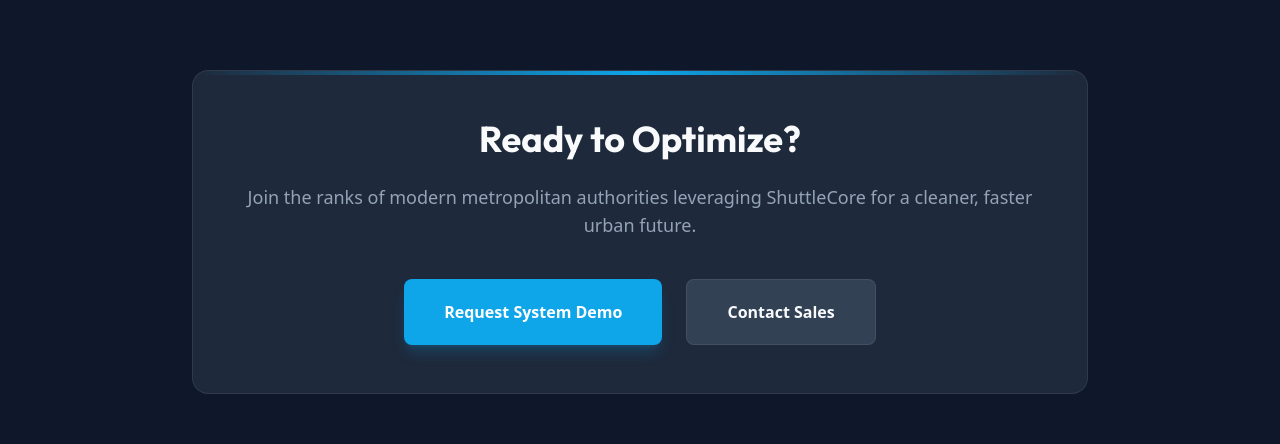
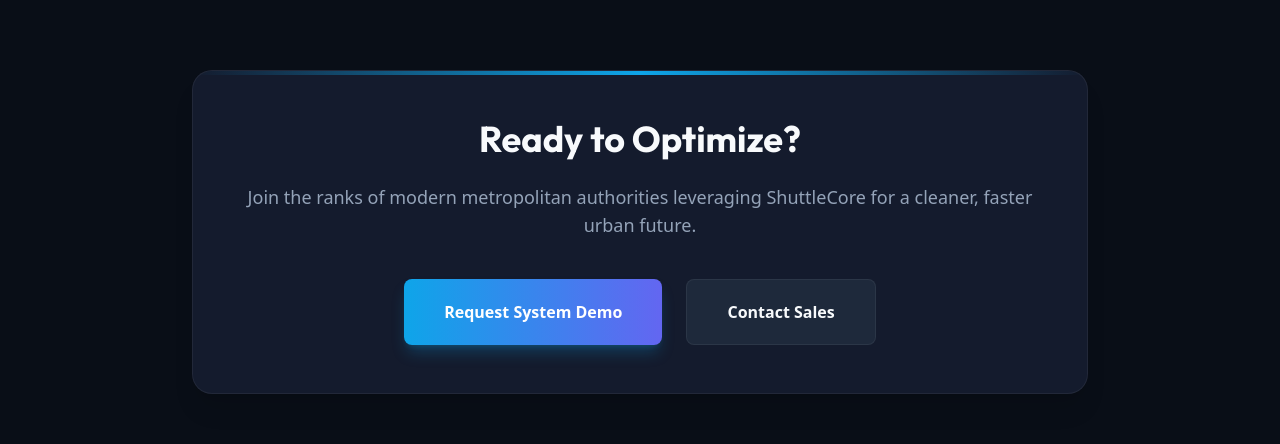
Before and after one commit to codinggita/shuttlecore, a React (Vite) app in the folder frontend/: page / in a window 1280 px wide. Shown: the part 2014-2458 px from the top of the page. Built offline with nearby package versions, Linux system fonts and the light colour scheme.

Commit message:
add a dashboard

```diff
--- a/frontend/package.json
+++ b/frontend/package.json
@@ -13,7 +13,8 @@
     "lucide-react": "^0.284.0",
     "react": "^18.2.0",
     "react-dom": "^18.2.0",
-    "react-router-dom": "^7.14.2"
+    "react-router-dom": "^7.14.2",
+    "recharts": "^3.8.1"
   },
   "devDependencies": {
     "@types/react": "^18.2.15",
--- a/frontend/src/index.css
+++ b/frontend/src/index.css
@@ -10,30 +10,30 @@
     --primary: #0EA5E9;
     --primary-hover: #0284C7;
     --secondary: #6366F1;
-    --background: #0F172A;
-    --surface: #1E293B;
-    --surface-light: #334155;
-    --surface-muted: rgba(255, 255, 255, 0.05);
+    --background: #090E17;
+    --surface: #141B2D;
+    --surface-light: #1E293B;
+    --surface-muted: rgba(255, 255, 255, 0.03);
     --text-main: #F8FAFC;
     --text-muted: #94A3B8;
-    --border: rgba(255, 255, 255, 0.08);
+    --border: rgba(255, 255, 255, 0.06);
   }
 
   .light {
-    --background: #F1F5F9;
+    --background: #F4F7FB;
     --surface: #FFFFFF;
     --surface-light: #F8FAFC;
-    --surface-muted: rgba(0, 0, 0, 0.05);
+    --surface-muted: rgba(0, 0, 0, 0.03);
     --text-main: #0F172A;
     --text-muted: #64748B;
-    --border: rgba(0, 0, 0, 0.1);
+    --border: rgba(0, 0, 0, 0.08);
   }
 
   body {
     background-color: var(--background);
     color: var(--text-main);
     font-family: 'Inter', sans-serif;
-    @apply overflow-x-hidden antialiased transition-colors duration-300;
+    @apply overflow-x-hidden antialiased transition-colors duration-500;
   }
 
   h1, h2, h3, h4, h5, h6 {
@@ -45,65 +45,86 @@
   .dashboard-card {
     background-color: var(--surface);
     border: 1px solid var(--border);
-    @apply backdrop-blur-md rounded-2xl p-6 transition-all duration-300;
+    @apply backdrop-blur-xl rounded-[1.25rem] p-6 transition-all duration-300 shadow-xl shadow-black/10;
   }
 
   .dashboard-card:hover {
-    @apply shadow-xl shadow-black/5 translate-y-[-2px];
-    border-color: var(--primary);
+    @apply shadow-2xl shadow-sky-900/10 -translate-y-1;
+    border-color: rgba(14, 165, 233, 0.2);
+  }
+
+  .light .dashboard-card:hover {
+    @apply shadow-sky-500/10;
   }
 
   .glass-panel {
     background: var(--surface);
-    backdrop-filter: blur(16px);
+    backdrop-filter: blur(24px);
     border: 1px solid var(--border);
+    @apply shadow-xl shadow-black/5;
   }
 
   .nav-link {
-    @apply flex items-center gap-3 px-4 py-3 rounded-xl text-sm font-medium transition-all duration-200;
+    @apply flex items-center gap-3 px-4 py-3 rounded-xl text-sm font-medium transition-all duration-300 relative overflow-hidden;
   }
 
   .nav-link-active {
-    @apply bg-sky-500/10 text-sky-500 border-r-2 border-sky-500;
+    @apply bg-gradient-to-r from-sky-500/10 to-transparent text-sky-400 font-bold border-l-[3px] border-sky-400 rounded-l-none;
+  }
+
+  .light .nav-link-active {
+    @apply from-sky-500/5 text-sky-600 border-sky-500;
   }
 
   .nav-link-inactive {
     color: var(--text-muted);
-    @apply hover:bg-sky-500/5 hover:text-sky-500;
+    border-left: 3px solid transparent;
+    @apply hover:bg-white/5 hover:text-white rounded-l-none;
+  }
+
+  .light .nav-link-inactive {
+    @apply hover:bg-black/5 hover:text-slate-900;
   }
 
   .sidebar-bg {
     background-color: var(--surface);
     border-right: 1px solid var(--border);
+    @apply shadow-2xl shadow-black/20;
   }
 
   .header-bg {
-    background-color: var(--surface);
+    background-color: var(--background);
     border-bottom: 1px solid var(--border);
+    @apply bg-opacity-80 backdrop-blur-lg;
   }
 
   .btn-primary {
-    @apply bg-sky-500 hover:bg-sky-600 text-white font-semibold py-2 px-4 rounded-xl transition-all duration-200 shadow-lg shadow-sky-500/20;
+    @apply bg-gradient-to-r from-sky-500 to-indigo-500 hover:from-sky-400 hover:to-indigo-400 text-white font-bold py-2.5 px-5 rounded-xl transition-all duration-300 shadow-lg shadow-sky-500/25 hover:shadow-sky-500/40 hover:-translate-y-0.5;
   }
 
   .btn-secondary {
-    @apply bg-slate-800 hover:bg-slate-700 text-slate-200 font-semibold py-2 px-4 rounded-xl transition-all duration-200;
+    @apply bg-slate-800 hover:bg-slate-700 text-slate-200 font-bold py-2.5 px-5 rounded-xl transition-all duration-300 border border-white/5 shadow-md hover:shadow-lg hover:-translate-y-0.5;
+  }
+
+  .light .btn-secondary {
+    @apply bg-white hover:bg-slate-50 text-slate-800 border-slate-200 shadow-sm hover:shadow-md;
   }
 
   .icon-btn {
     background-color: var(--surface-muted);
     color: var(--text-muted);
-    @apply w-10 h-10 rounded-xl flex items-center justify-center transition-all duration-200 hover:text-sky-500 hover:bg-sky-500/10;
+    border: 1px solid transparent;
+    @apply w-10 h-10 rounded-xl flex items-center justify-center transition-all duration-300 hover:text-sky-500 hover:bg-sky-500/10 hover:border-sky-500/20 hover:scale-105 active:scale-95;
   }
 
   .animate-in {
-    animation: fadeIn 0.5s ease-out forwards;
+    animation: fadeInUp 0.6s cubic-bezier(0.16, 1, 0.3, 1) forwards;
   }
 }
 
-@keyframes fadeIn {
-  from { opacity: 0; transform: translateY(10px); }
-  to { opacity: 1; transform: translateY(0); }
+@keyframes fadeInUp {
+  from { opacity: 0; transform: translateY(20px); filter: blur(4px); }
+  to { opacity: 1; transform: translateY(0); filter: blur(0); }
 }
 
 .custom-scrollbar::-webkit-scrollbar {
@@ -115,21 +136,21 @@
 }
 
 .custom-scrollbar::-webkit-scrollbar-thumb {
-  background: rgba(255, 255, 255, 0.1);
+  background: rgba(148, 163, 184, 0.2);
   border-radius: 10px;
 }
 
 .custom-scrollbar::-webkit-scrollbar-thumb:hover {
-  background: rgba(255, 255, 255, 0.2);
+  background: rgba(148, 163, 184, 0.4);
 }
 
 .material-symbols-outlined {
-    font-variation-settings: 'FILL' 0, 'wght' 400, 'GRAD' 0, 'opsz' 24;
+    font-variation-settings: 'FILL' 1, 'wght' 300, 'GRAD' 0, 'opsz' 24;
 }
 
 /* Custom Scrollbar */
 ::-webkit-scrollbar {
-  width: 6px;
+  width: 8px;
 }
 
 ::-webkit-scrollbar-track {
@@ -137,10 +158,11 @@
 }
 
 ::-webkit-scrollbar-thumb {
-  background: #334155;
+  background: rgba(148, 163, 184, 0.2);
   border-radius: 10px;
+  border: 2px solid var(--background);
 }
 
 ::-webkit-scrollbar-thumb:hover {
-  background: #475569;
+  background: rgba(148, 163, 184, 0.4);
 }
--- a/frontend/src/pages/Dashboard.jsx
+++ b/frontend/src/pages/Dashboard.jsx
@@ -1,7 +1,7 @@
 import React, { useState } from 'react';
 import { useNavigate } from 'react-router-dom';
 import { useTheme } from '../context/ThemeContext';
-
+import { AreaChart, Area, XAxis, YAxis, CartesianGrid, Tooltip, ResponsiveContainer } from 'recharts';
 const Dashboard = () => {
   const { theme, toggleTheme } = useTheme();
   const navigate = useNavigate();
@@ -20,9 +20,22 @@
     { label: 'Security Level', value: 'L-7 SYNC', icon: 'security', trend: 'Active', color: 'text-indigo-400' }
   ];
 
+  const performanceData = [
+    { time: '00:00', load: 40 }, { time: '01:00', load: 65 },
+    { time: '02:00', load: 45 }, { time: '03:00', load: 85 },
+    { time: '04:00', load: 55 }, { time: '05:00', load: 95 },
+    { time: '06:00', load: 70 }, { time: '07:00', load: 80 },
+    { time: '08:00', load: 50 }, { time: '09:00', load: 60 },
+    { time: '10:00', load: 45 }, { time: '11:00', load: 75 },
+    { time: '12:00', load: 90 }, { time: '13:00', load: 65 },
+    { time: '14:00', load: 85 }, { time: '15:00', load: 60 },
+    { time: '16:00', load: 40 }, { time: '17:00', load: 70 },
+    { time: '18:00', load: 95 }, { time: '19:00', load: 80 },
+  ];
+
   const menuItems = [
     { id: 'simulation', label: 'Simulation', icon: 'model_training' },
-    { id: 'analytics', label: 'Analytics', icon: 'query_stats' },
+    { id: 'analytics', label: 'AI Dispatch', icon: 'query_stats' },
     { id: 'fleet', label: 'Fleet Management', icon: 'airport_shuttle' },
     { id: 'safety', label: 'Safety & Security', icon: 'verified_user' },
   ];
@@ -55,7 +68,13 @@
             {menuItems.map((item) => (
               <button
                 key={item.id}
-                onClick={() => setActiveTab(item.id)}
+                onClick={() => {
+                  if (item.id === 'analytics') {
+                    navigate('/');
+                  } else {
+                    setActiveTab(item.id);
+                  }
+                }}
                 className={`nav-link w-full ${activeTab === item.id ? 'nav-link-active' : 'nav-link-inactive'}`}
               >
                 <span className="material-symbols-outlined">{item.icon}</span>
@@ -177,19 +196,26 @@
                 </div>
               </div>
 
-              <div className="h-64 w-full relative flex items-end gap-1.5 px-2">
-                {/* Mock Chart Visualization */}
-                {[40, 65, 45, 85, 55, 95, 70, 80, 50, 60, 45, 75, 90, 65, 85, 60, 40, 70, 95, 80].map((h, i) => (
-                  <div
-                    key={i}
-                    className="flex-1 bg-gradient-to-t from-sky-600/40 to-sky-400 rounded-t-lg transition-all hover:brightness-125 relative group"
-                    style={{ height: `${h}%` }}
-                  >
-                    <div className="absolute -top-8 left-1/2 -translate-x-1/2 bg-slate-900 text-[8px] font-bold px-1.5 py-1 rounded border border-white/10 opacity-0 group-hover:opacity-100 transition-opacity whitespace-nowrap z-10">
-                      {h}% Load
-                    </div>
-                  </div>
-                ))}
+              <div className="h-64 w-full relative pt-2">
+                <ResponsiveContainer width="100%" height="100%">
+                  <AreaChart data={performanceData} margin={{ top: 10, right: 10, left: -20, bottom: 0 }}>
+                    <defs>
+                      <linearGradient id="colorLoad" x1="0" y1="0" x2="0" y2="1">
+                        <stop offset="5%" stopColor="#0EA5E9" stopOpacity={0.3}/>
+                        <stop offset="95%" stopColor="#0EA5E9" stopOpacity={0}/>
+                      </linearGradient>
+                    </defs>
+                    <CartesianGrid strokeDasharray="3 3" stroke="var(--border)" vertical={false} />
+                    <XAxis dataKey="time" stroke="var(--text-muted)" fontSize={11} tickLine={false} axisLine={false} />
+                    <YAxis stroke="var(--text-muted)" fontSize={11} tickLine={false} axisLine={false} tickFormatter={(value) => `${value}%`} />
+                    <Tooltip
+                      contentStyle={{ backgroundColor: 'var(--surface-light)', borderColor: 'var(--border)', borderRadius: '12px', boxShadow: '0 10px 15px -3px rgba(0, 0, 0, 0.1)', color: 'var(--text-main)' }}
+                      itemStyle={{ color: '#0EA5E9', fontWeight: 'bold' }}
+                      labelStyle={{ color: 'var(--text-muted)', marginBottom: '4px', fontSize: '12px' }}
+                    />
+                    <Area type="monotone" dataKey="load" stroke="#0EA5E9" strokeWidth={3} fillOpacity={1} fill="url(#colorLoad)" />
+                  </AreaChart>
+                </ResponsiveContainer>
               </div>
 
               <div className="mt-8 grid grid-cols-3 gap-4 border-t border-border pt-6">
```
Also changed, not shown: 1 other file (tests, documents, lock files or other folders).
